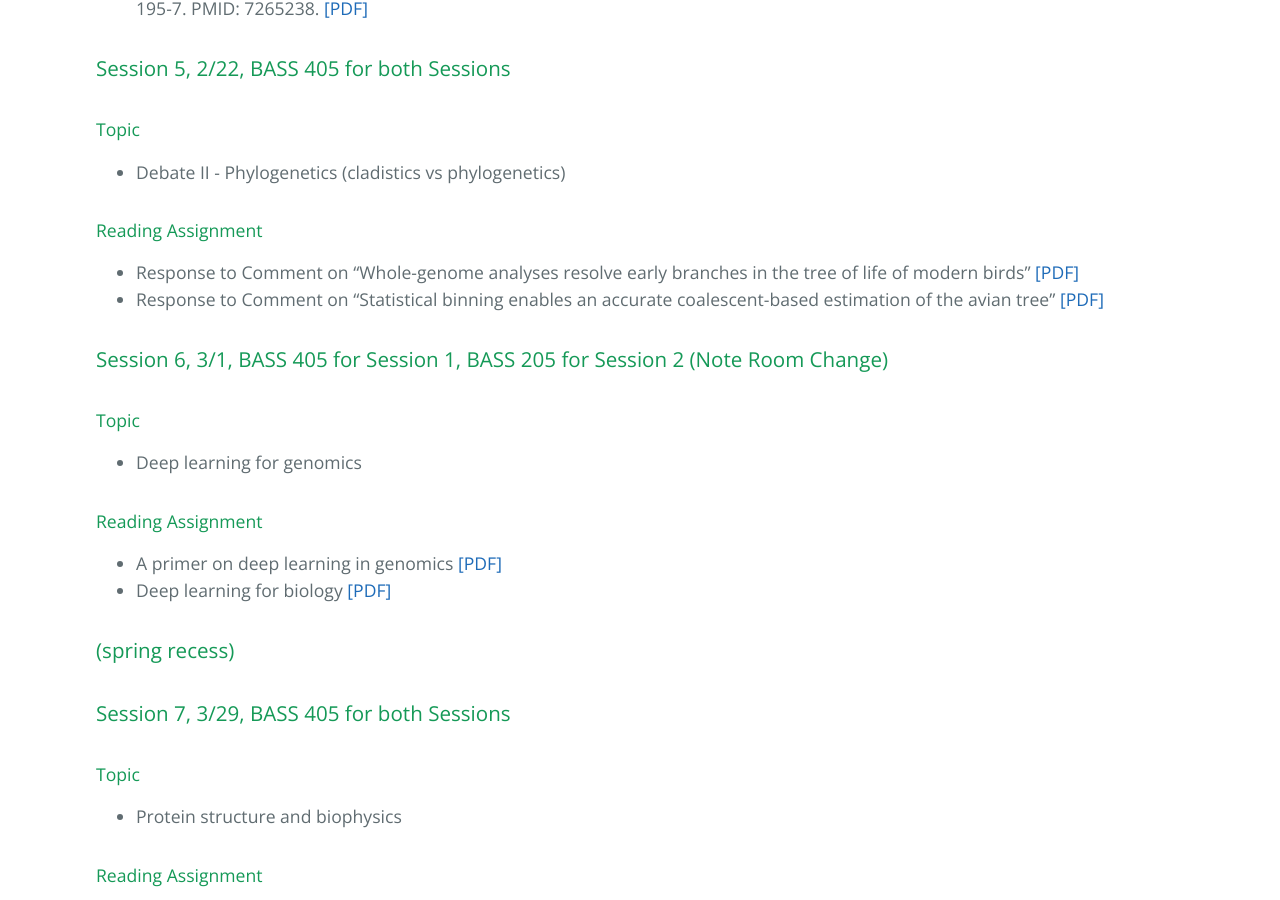
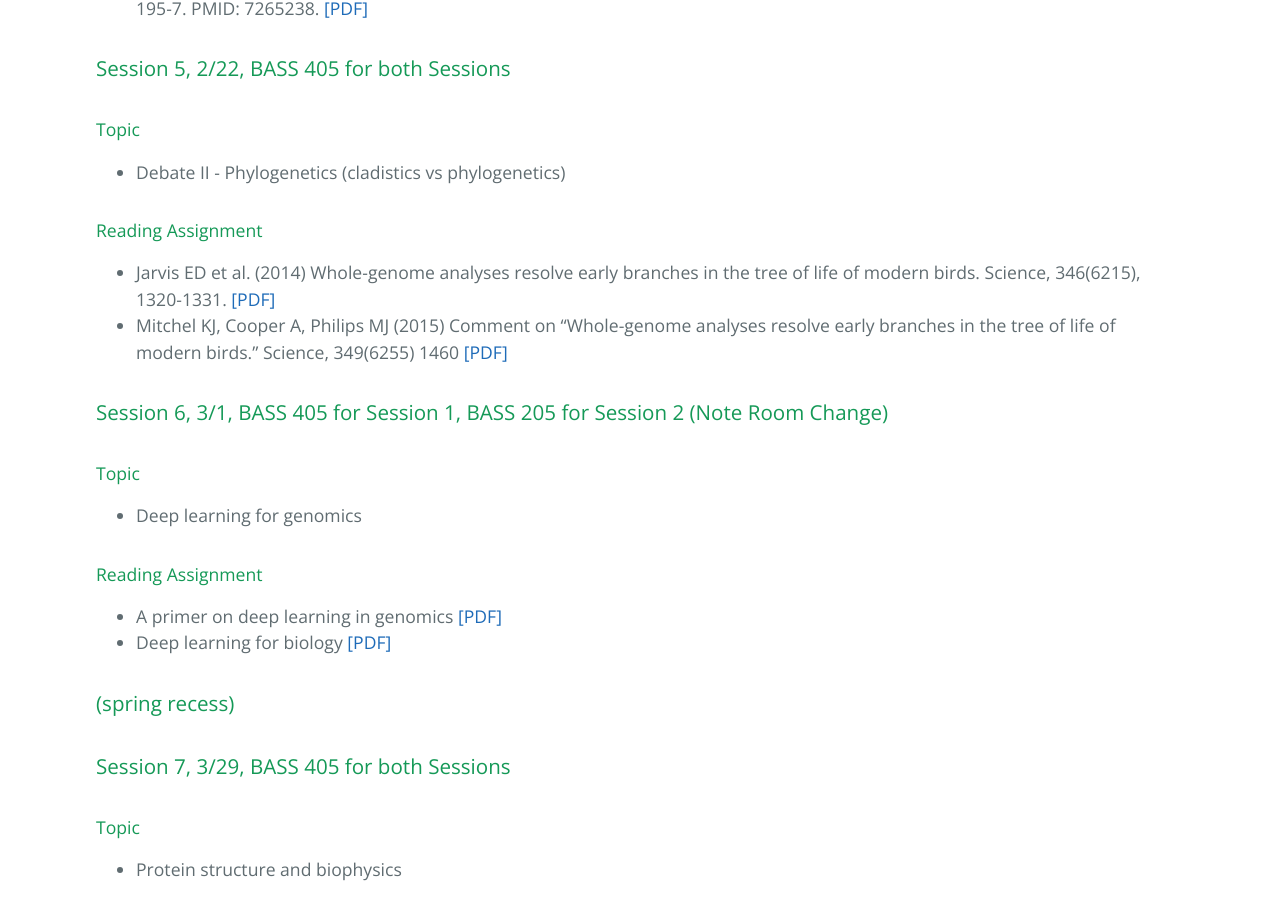
Before and after one commit to gersteinlab/cbb752b19, a Jekyll site: the page built from discussion.md, in a window 1280 px wide and 900 px high, scrolled down 2680 px. Built offline with Jekyll 4.4.1, drawn with Linux system fonts in a browser that asks for light colours.

Commit message:
Update discussion.md

```diff
--- a/discussion.md
+++ b/discussion.md
@@ -76,8 +76,9 @@ Reading assignments for discussion sessions are listed below:
 * Debate II - Phylogenetics (cladistics vs phylogenetics)
 
 #### Reading Assignment
-* Response to Comment on “Whole-genome analyses resolve early branches in the tree of life of modern birds” [[PDF]](http://science.sciencemag.org/content/349/6255/1460.2.full.pdf)
-* Response to Comment on “Statistical binning enables an accurate coalescent-based estimation of the avian tree” [[PDF]](http://science.sciencemag.org/content/350/6257/171.2.full.pdf)
+* Jarvis ED et al. (2014) Whole-genome analyses resolve early branches in the tree of life of modern birds. Science, 346(6215), 1320-1331. [[PDF]](http://science.sciencemag.org/content/sci/346/6215/1320.full.pdf)
+* Mitchel KJ, Cooper A, Philips MJ (2015) Comment on “Whole-genome analyses resolve early branches in the tree of life of modern birds.” Science, 349(6255) 1460 [[PDF]](http://science.sciencemag.org/content/sci/349/6255/1460.1.full.pdf)
+
 
 ### Session 6,	3/1, BASS 405 for Session 1, BASS 205 for Session 2 (Note Room Change)
 
```
